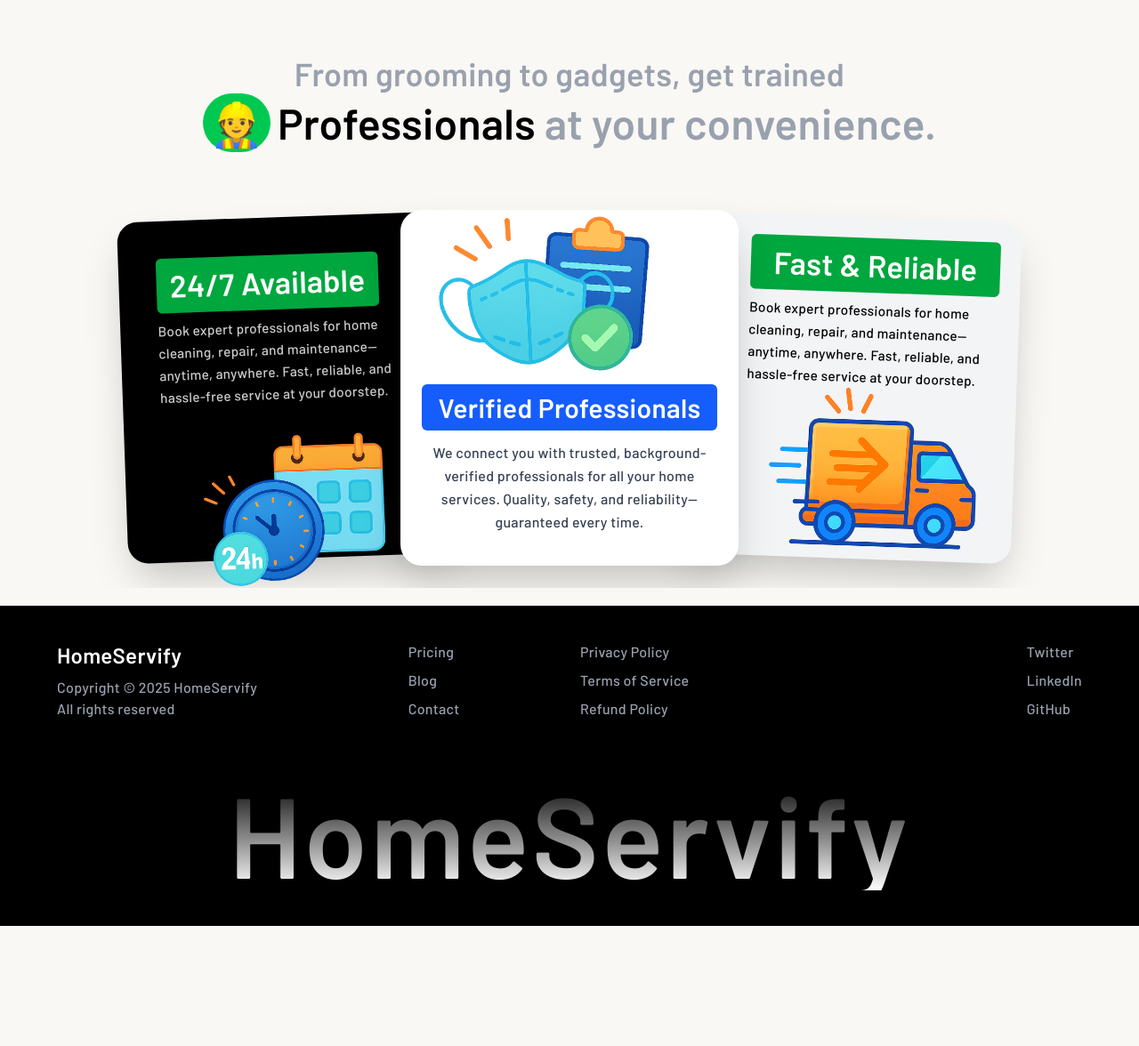
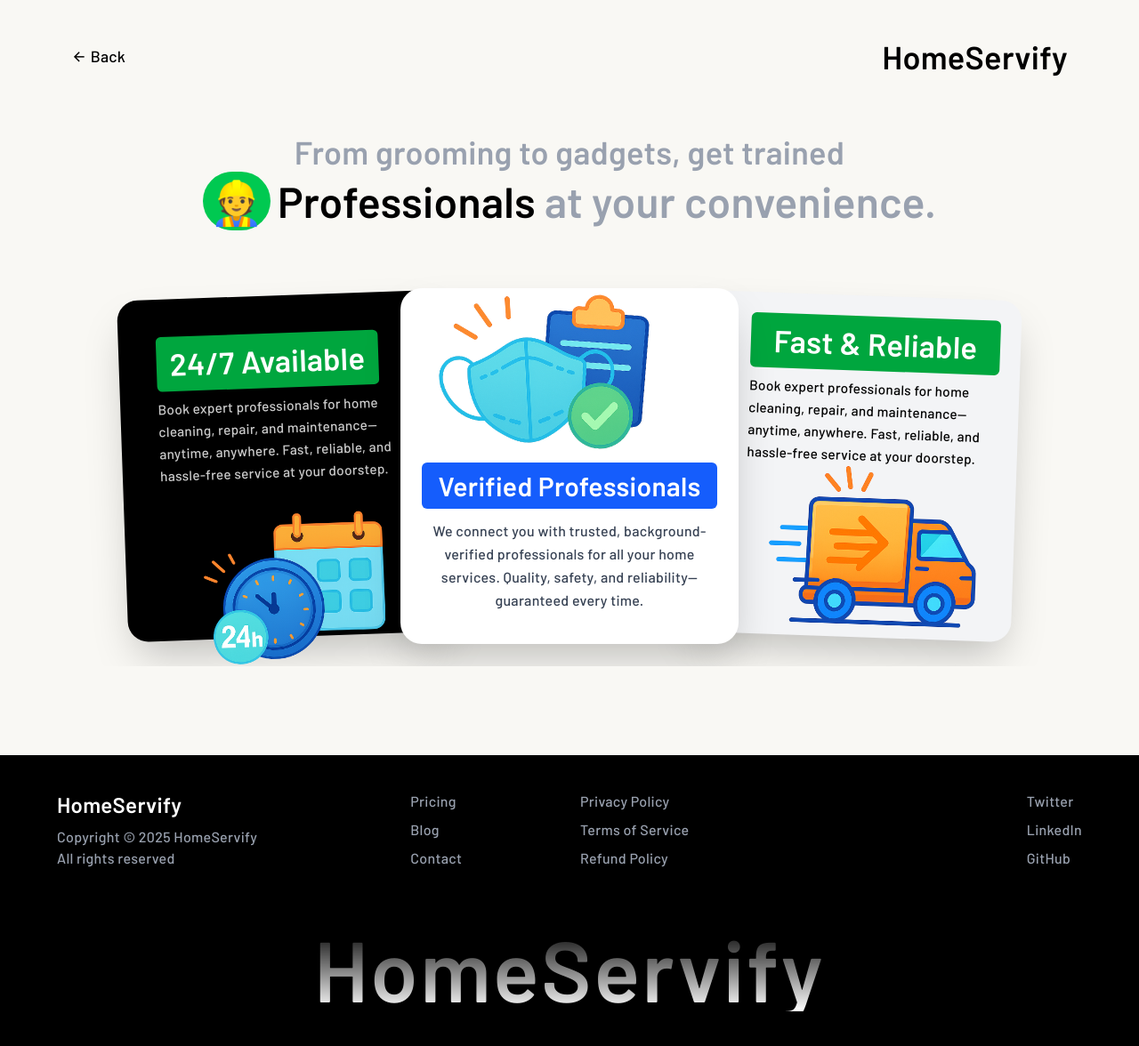
Before and after one commit to Kunalmadoliya/Survify, a React (Vite) app: page /service in a window 1280 px wide. Shown: the whole page at 89% size. Before the commit the page ends 1041 px from the top, so only its background shows below. Built offline with nearby package versions, Linux system fonts and the light colour scheme; no server answers.

Commit message:
24-07-25

```diff
--- a/src/components/Animations/Text.jsx
+++ b/src/components/Animations/Text.jsx
@@ -31,7 +31,7 @@ const Text = ({ className }) => {
 
   return (
     <div
-      className={`grid  h-[80px] bg-blue-600 overflow-hidden ${className}`}
+      className={`grid items-center justify-start sm:justify-center lg:justify-start h-[80px] bg-blue-600 overflow-hidden ${className}`}
     >
       <AnimatePresence mode="wait">
         <motion.div
--- a/src/components/Footer/Footer.jsx
+++ b/src/components/Footer/Footer.jsx
@@ -3,8 +3,10 @@ import React from "react";
 const Footer = () => {
   return (
     <footer className="bg-black text-white py-10 px-4">
-      <div className="flex justify-center items-center">
-        <div className="grid grid-cols-1 md:grid-cols-3 gap-8 text-center md:text-left w-full max-w-6xl">
+      <div className="max-w-6xl mx-auto flex flex-col items-center md:items-start">
+        {/* Top Section */}
+        <div className="grid grid-cols-1 md:grid-cols-3 gap-10 w-full text-center md:text-left">
+          {/* Brand Info */}
           <div>
             <h1 className="text-2xl font-bold">HomeServify</h1>
             <p className="text-gray-400 mt-2 text-sm sm:text-base">
@@ -14,7 +16,8 @@ const Footer = () => {
             </p>
           </div>
 
-          <div className="grid grid-cols-2 gap-6 justify-center">
+          {/* Navigation Links */}
+          <div className="grid grid-cols-2 gap-6 justify-center md:justify-start">
             <ul className="space-y-2 text-gray-400 text-sm sm:text-base">
               <li>
                 <a href="#" className="hover:text-white transition">
@@ -51,6 +54,7 @@ const Footer = () => {
             </ul>
           </div>
 
+          {/* Social Links */}
           <div className="flex flex-col items-center md:items-end">
             <ul className="space-y-2 text-gray-400 text-sm sm:text-base">
               <li>
@@ -71,11 +75,11 @@ const Footer = () => {
             </ul>
           </div>
         </div>
-      </div>
 
-      <div className="text-center mt-16">
+        {/* Gradient Text Logo */}
+        <div className="text-center mt-16 w-full">
           <h1
-          className="text-6xl sm:text-8xl md:text-9xl font-extrabold text-white tracking-wide inline-block"
+            className="text-5xl sm:text-7xl md:text-8xl font-extrabold text-white tracking-wide inline-block"
             style={{
               maskImage: "linear-gradient(to top, white, transparent)",
               WebkitMaskImage: "linear-gradient(to top, white, transparent)",
@@ -84,6 +88,7 @@ const Footer = () => {
             HomeServify
           </h1>
         </div>
+      </div>
     </footer>
   );
 };
--- a/src/components/ui/resizable-navbar.tsx
+++ b/src/components/ui/resizable-navbar.tsx
@@ -175,7 +175,7 @@ export const MobileNavHeader = ({
   return (
     <div
       className={cn(
-        "flex w-full flex-row items-center justify-between",
+        "flex w-full px-5 flex-row items-center justify-between",
         className,
       )}
     >
--- a/src/pages/About.jsx
+++ b/src/pages/About.jsx
@@ -1,5 +1,6 @@
 import React from "react";
-import {Container, HorizontalScrollSection} from "../components/index";
+import {Container, HorizontalScrollSection, Logo} from "../components/index";
+import {useLocation, useNavigate} from "react-router-dom";
 
 const About = () => {
   const imageData = [
@@ -64,6 +65,8 @@ const About = () => {
       alt: "Jaipur",
     },
   ];
+  const navigate = useNavigate();
+  const location = useLocation();
 
   const panels = imageData.map((item, index) => (
     <div key={index} className="relative rounded-lg shadow-lg">
@@ -78,9 +81,19 @@ const About = () => {
     </div>
   ));
   return (
-    <section id="about" className="relative mt-5">
+    <section id="about" className="relative  mt-5 mb-10">
       <Container>
-        {/* Header */}
+        {location.pathname === "/about" && (
+          <div className="flex  items-center py-8 justify-between ">
+            <p
+              onClick={() => navigate("/")}
+              className="text-[1.1rem] hover:cursor-pointer"
+            >
+              <i className="ri-arrow-left-line"></i> Back
+            </p>
+            <Logo />
+          </div>
+        )}
         <div className="flex flex-col md:flex-row md:justify-between gap-6 md:gap-10 mb-8 px-4 sm:px-6 md:px-0 items-center">
           <div className="text-3xl sm:text-4xl md:text-5xl font-extrabold">
             <p>We are Serving</p>
@@ -98,7 +111,6 @@ const About = () => {
           </div>
         </div>
 
-
         <HorizontalScrollSection
           panels={panels}
           autoSpeed={0.5}
--- a/src/pages/Service.jsx
+++ b/src/pages/Service.jsx
@@ -1,22 +1,43 @@
+import {useNavigate, useLocation} from "react-router-dom";
+import Logo from "../components/Logo";
 import {
   AnimatedCardStack,
   Container,
   ScrollScaleReveal,
 } from "../components/index";
-import React from "react";
 
 const Service = () => {
+  const navigate = useNavigate();
+  const locition = useLocation();
+
   return (
-    <section id="service" className="py-10 px-4 sm:px-6 md:py-5">
+    <section id="service" className="py-10 px-4 sm:px-6 md:py-5 mb-20">
       <Container>
+        {locition.pathname === "/service" && (
+          <div className="flex items-center p-6 justify-between ">
+            <p
+              onClick={() => navigate("/")}
+              className="text-[1.1rem] hover:cursor-pointer"
+            >
+              <i className="ri-arrow-left-line"></i> Back
+            </p>
+            <Logo />
+          </div>
+        )}
+
         <ScrollScaleReveal>
           <div className="flex flex-col p-6 sm:p-10 font-bold text-center max-w-5xl mx-auto">
             <h1 className="text-xl sm:text-3xl md:text-4xl text-gray-400 leading-tight">
               From grooming to gadgets, get trained
             </h1>
             <h1 className="text-2xl sm:text-4xl md:text-5xl  text-gray-400 leading-snug flex items-center justify-center flex-wrap gap-2">
-              <span className="bg-green-500 rounded-full px-2 text-black">👷</span>
-              <span className="text-black">Professionals <span className="text-gray-400"> at your convenience.</span></span>
+              <span className="bg-green-500 rounded-full px-2 text-black">
+                👷
+              </span>
+              <span className="text-black">
+                Professionals{" "}
+                <span className="text-gray-400"> at your convenience.</span>
+              </span>
             </h1>
           </div>
         </ScrollScaleReveal>
```
Lines whose indentation alone changed are shown as unchanged.
